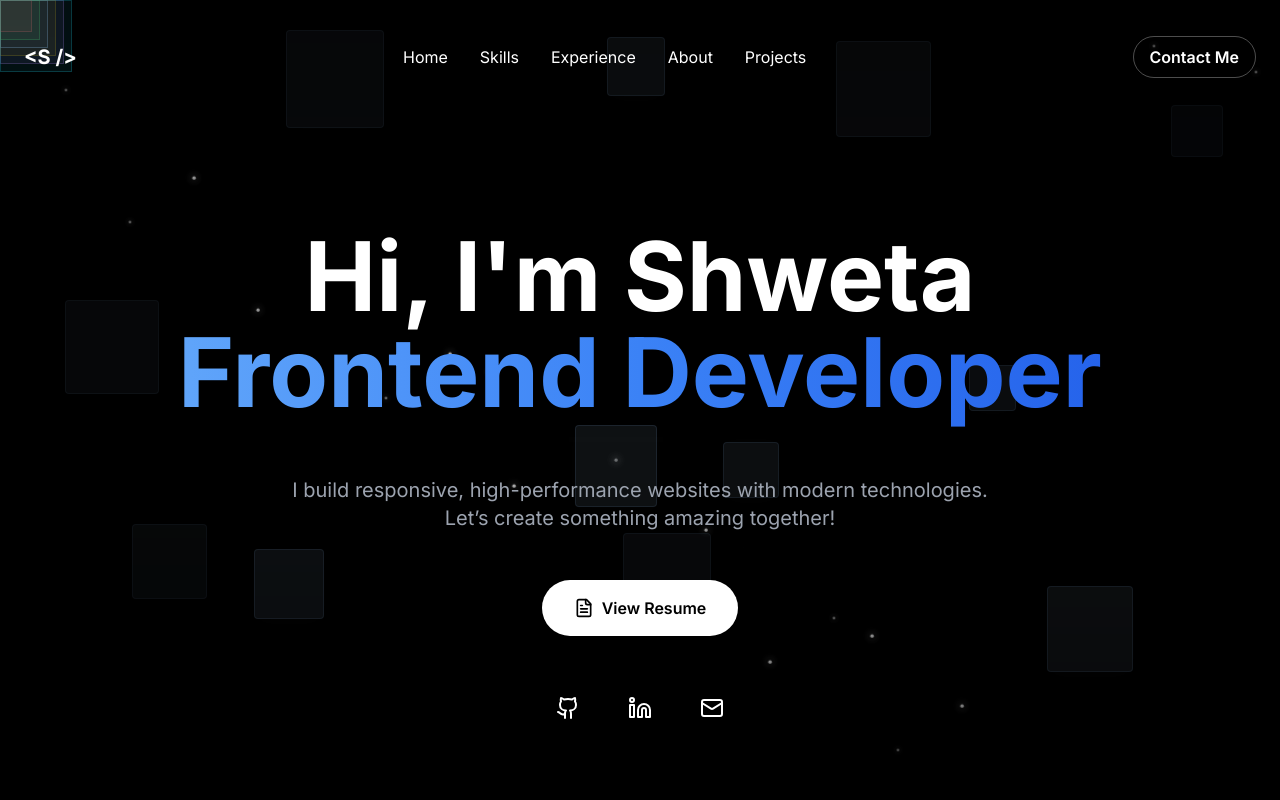
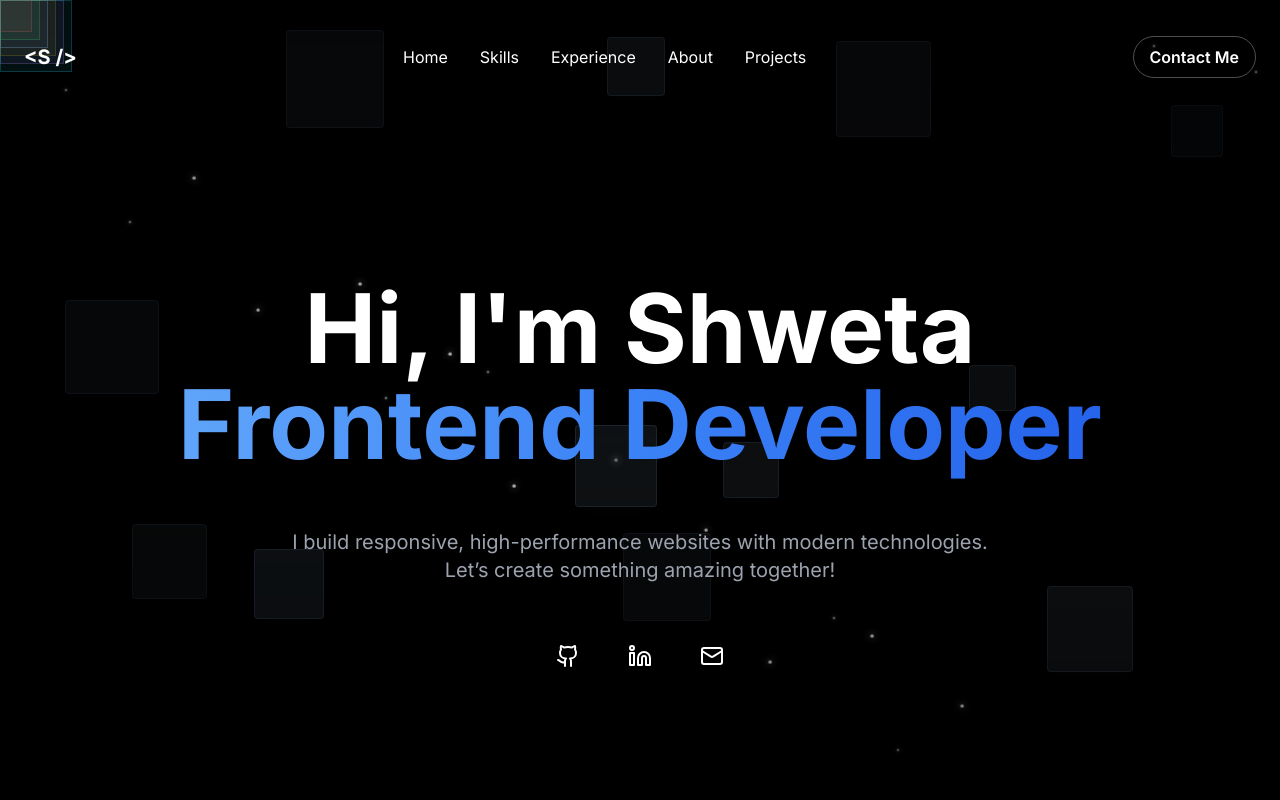
Before and after one commit to kawarshweta/shweta_portfolio, a React (Vite) app in the folder project/: page / in a window 1280 px wide. Shown: the top 800 px of the page. Built offline with nearby package versions, Linux system fonts and the light colour scheme.

Commit message:
updated portfolio

```diff
--- a/project/src/components/Hero.tsx
+++ b/project/src/components/Hero.tsx
@@ -1,4 +1,4 @@
-import { Github, Linkedin, FileText, Mail } from 'lucide-react';
+import { Github, Linkedin, Mail } from 'lucide-react';
 import { useEffect, useState, useMemo } from 'react';
 
 // Define the type for a single box
@@ -80,9 +80,9 @@ const Hero = () => {
     { top: 'top-1/3', left: 'right-1/3', size: 'w-18 h-18', border: 'border-cyan-400/30', bg: 'bg-cyan-400/10', delay: '10s', hideMobile: true },
   ], []);
 
-  const handleOpenResume = () => {
-    setIsResumeOpen(true);
-  };
+  // const handleOpenResume = () => {
+  //   setIsResumeOpen(true);
+  // };
 
   const handleCloseResume = () => {
     setIsResumeOpen(false);
@@ -145,7 +145,7 @@ const Hero = () => {
             Let’s create something amazing together!
           </p>
 
-          <div className="flex flex-col sm:flex-row items-center gap-6 mb-12 animate-fade-in-delay-2">
+          {/* <div className="flex flex-col sm:flex-row items-center gap-6 mb-12 animate-fade-in-delay-2">
             <button
               onClick={handleOpenResume}
               className="bg-white text-black px-8 py-4 rounded-full hover:bg-gray-200 transition-all duration-300 transform hover:scale-105 font-semibold flex items-center gap-2"
@@ -153,7 +153,7 @@ const Hero = () => {
               <FileText size={20} />
               View Resume
             </button>
-          </div>
+          </div> */}
 
           <div className="flex space-x-6 animate-fade-in-delay-2">
             {[
```
